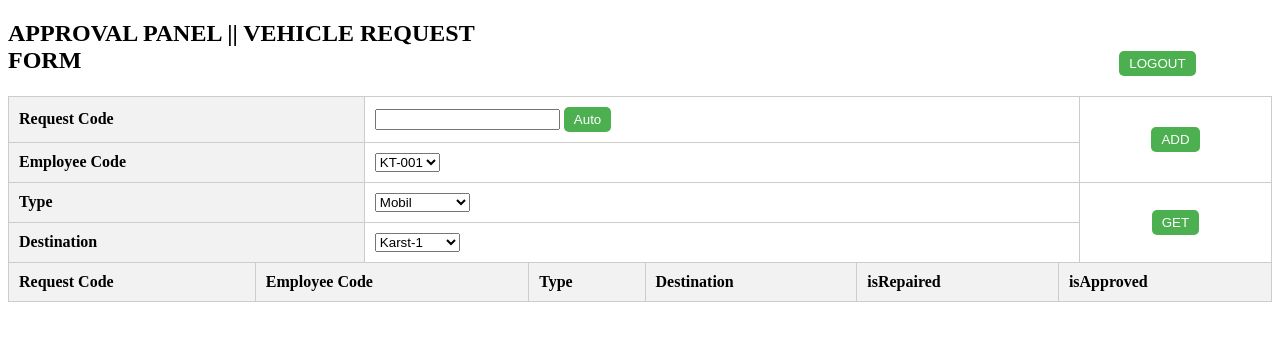
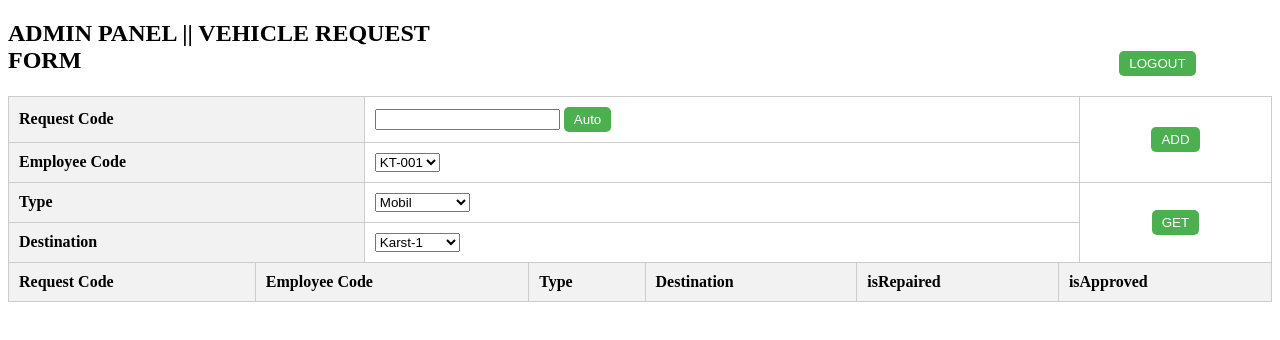
Before and after one commit to XYZCurrate86/tambangNonLaravel, a plain HTML site: page admin/index.html in a window 1280 px wide. Drawn offline with nearby package versions, Linux system fonts and the light colour scheme.

```diff
--- a/admin/index.html
+++ b/admin/index.html
@@ -36,7 +36,7 @@
 </head>
 
 <body>
-    <h2>APPROVAL PANEL || VEHICLE REQUEST FORM&nbsp;&nbsp;&nbsp;&nbsp;&nbsp;&nbsp;&nbsp;&nbsp;&nbsp;&nbsp;&nbsp;&nbsp;&nbsp;&nbsp;&nbsp;&nbsp;&nbsp;&nbsp;&nbsp;&nbsp;&nbsp;&nbsp;&nbsp;&nbsp;&nbsp;&nbsp;&nbsp;&nbsp;&nbsp;&nbsp;&nbsp;&nbsp;&nbsp;&nbsp;&nbsp;&nbsp;&nbsp;&nbsp;&nbsp;&nbsp;&nbsp;&nbsp;&nbsp;&nbsp;&nbsp;&nbsp;&nbsp;&nbsp;&nbsp;&nbsp;&nbsp;&nbsp;&nbsp;&nbsp;&nbsp;&nbsp;&nbsp;&nbsp;&nbsp;&nbsp;&nbsp;&nbsp;&nbsp;&nbsp;&nbsp;&nbsp;&nbsp;&nbsp;&nbsp;&nbsp;&nbsp;&nbsp;&nbsp;&nbsp;&nbsp;&nbsp;&nbsp;&nbsp;&nbsp;&nbsp;&nbsp;&nbsp;&nbsp;&nbsp;&nbsp;&nbsp;&nbsp;&nbsp;&nbsp;&nbsp;&nbsp;&nbsp;&nbsp;&nbsp;&nbsp;&nbsp;&nbsp;&nbsp;&nbsp;&nbsp;&nbsp;&nbsp;&nbsp;&nbsp;&nbsp;&nbsp;&nbsp;&nbsp;&nbsp;&nbsp;&nbsp;&nbsp;&nbsp;&nbsp;&nbsp;&nbsp;&nbsp;&nbsp;&nbsp;&nbsp;&nbsp;&nbsp;&nbsp;&nbsp;&nbsp;&nbsp;&nbsp;&nbsp;&nbsp;&nbsp;&nbsp;&nbsp;&nbsp;&nbsp;&nbsp;&nbsp;&nbsp;&nbsp;&nbsp;&nbsp;&nbsp;&nbsp;&nbsp;&nbsp;&nbsp;&nbsp;&nbsp;&nbsp;&nbsp;&nbsp;&nbsp;&nbsp;&nbsp;&nbsp;&nbsp;&nbsp;&nbsp;&nbsp;&nbsp;&nbsp;&nbsp;&nbsp;&nbsp;&nbsp;&nbsp;&nbsp;&nbsp;&nbsp;&nbsp;&nbsp;&nbsp;&nbsp;&nbsp;<button id="signoutBtn">LOGOUT</button></h2>
+    <h2>ADMIN PANEL || VEHICLE REQUEST FORM&nbsp;&nbsp;&nbsp;&nbsp;&nbsp;&nbsp;&nbsp;&nbsp;&nbsp;&nbsp;&nbsp;&nbsp;&nbsp;&nbsp;&nbsp;&nbsp;&nbsp;&nbsp;&nbsp;&nbsp;&nbsp;&nbsp;&nbsp;&nbsp;&nbsp;&nbsp;&nbsp;&nbsp;&nbsp;&nbsp;&nbsp;&nbsp;&nbsp;&nbsp;&nbsp;&nbsp;&nbsp;&nbsp;&nbsp;&nbsp;&nbsp;&nbsp;&nbsp;&nbsp;&nbsp;&nbsp;&nbsp;&nbsp;&nbsp;&nbsp;&nbsp;&nbsp;&nbsp;&nbsp;&nbsp;&nbsp;&nbsp;&nbsp;&nbsp;&nbsp;&nbsp;&nbsp;&nbsp;&nbsp;&nbsp;&nbsp;&nbsp;&nbsp;&nbsp;&nbsp;&nbsp;&nbsp;&nbsp;&nbsp;&nbsp;&nbsp;&nbsp;&nbsp;&nbsp;&nbsp;&nbsp;&nbsp;&nbsp;&nbsp;&nbsp;&nbsp;&nbsp;&nbsp;&nbsp;&nbsp;&nbsp;&nbsp;&nbsp;&nbsp;&nbsp;&nbsp;&nbsp;&nbsp;&nbsp;&nbsp;&nbsp;&nbsp;&nbsp;&nbsp;&nbsp;&nbsp;&nbsp;&nbsp;&nbsp;&nbsp;&nbsp;&nbsp;&nbsp;&nbsp;&nbsp;&nbsp;&nbsp;&nbsp;&nbsp;&nbsp;&nbsp;&nbsp;&nbsp;&nbsp;&nbsp;&nbsp;&nbsp;&nbsp;&nbsp;&nbsp;&nbsp;&nbsp;&nbsp;&nbsp;&nbsp;&nbsp;&nbsp;&nbsp;&nbsp;&nbsp;&nbsp;&nbsp;&nbsp;&nbsp;&nbsp;&nbsp;&nbsp;&nbsp;&nbsp;&nbsp;&nbsp;&nbsp;&nbsp;&nbsp;&nbsp;&nbsp;&nbsp;&nbsp;&nbsp;&nbsp;&nbsp;&nbsp;&nbsp;&nbsp;&nbsp;&nbsp;&nbsp;&nbsp;&nbsp;&nbsp;&nbsp;&nbsp;&nbsp;<button id="signoutBtn">LOGOUT</button></h2>
     <table>
         <tr>
             <th>Request Code</th>
```
